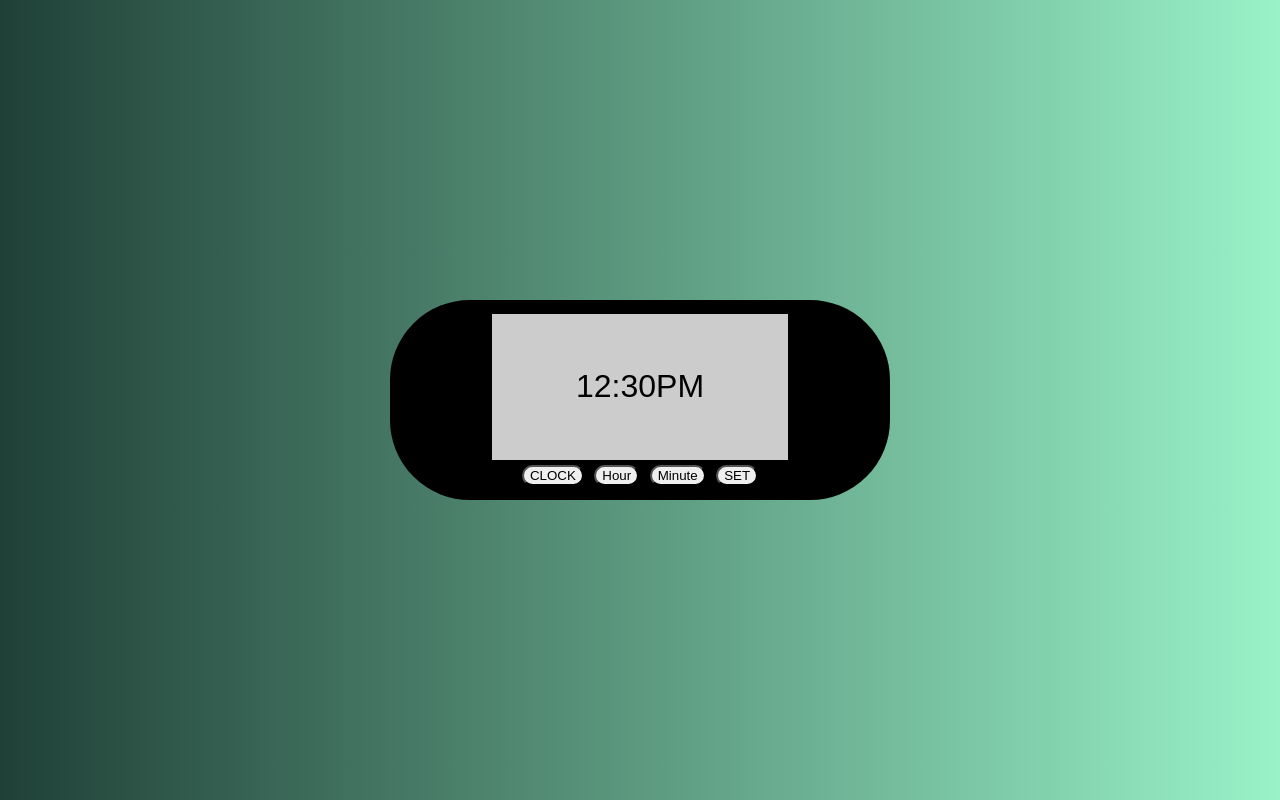
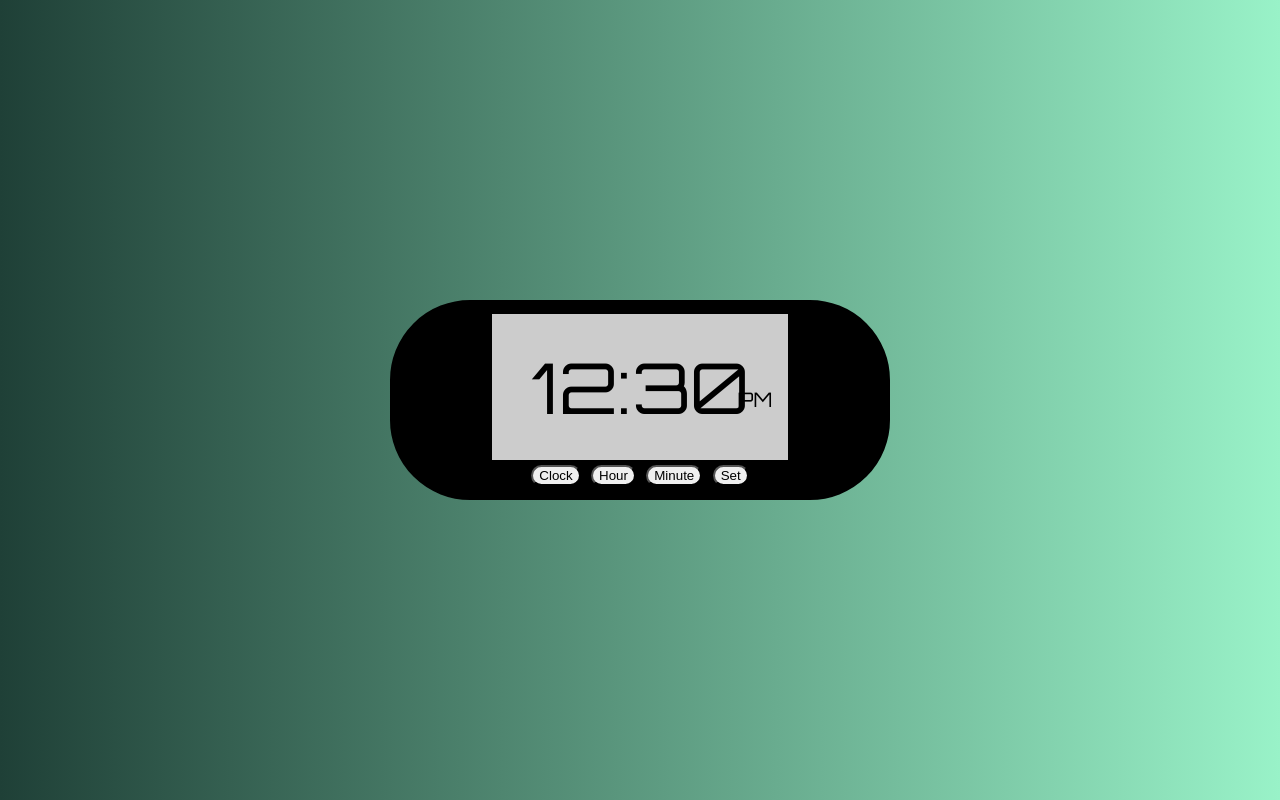
Before and after one commit to Payad/JSDigitalClock, a website: page index.html in a window 1280 px wide. Drawn offline with Linux system fonts and the light colour scheme; a web font is replaced by a local one.

Commit message:
set font-family and display styles

```diff
--- a/index.html
+++ b/index.html
@@ -4,22 +4,28 @@
     <meta charset="UTF-8">
     <meta http-equiv="X-UA-Compatible" content="IE=edge">
     <meta name="viewport" content="width=device-width, initial-scale=1.0">
+    <link href="https://fonts.googleapis.com/css2?family=Orbitron&family=Roboto&family=Ruthie&family=Stardos+Stencil&display=swap" rel="stylesheet">
     <link rel="stylesheet" href="dist/css/styles.css">
     <title>Digital Clock</title>
 </head>
 <body>
     <div class="digital-clock">
         <div class="display">
+            <!-- <div class="time"> -->
             <div class="hour">12</div>
             <div class="separator">:</div>
             <div class="minute">30</div>
-            <div class="meridian">PM</div>
+            <!-- </div> -->
+            <div>
+                <div class="meridian">PM</div>
+            </div>
+            <!-- <div class="meridian">PM</div> -->
         </div>
         <div class="clock-buttons">
-            <button class="clock">CLOCK</button>
+            <button class="clock">Clock</button>
             <button class="hourBtn">Hour</button>
             <button class="minuteBtn">Minute</button>
-            <button class="setBtn">SET</button>
+            <button class="setBtn">Set</button>
         </div>
     </div>
 </body>
--- a/src/scss/styles.scss
+++ b/src/scss/styles.scss
@@ -33,7 +33,20 @@ body {
         display: flex;
         justify-content: center;
         align-items: center;
-        font-size: 2rem;
+        // font-size: 4rem;
+        font-size: 70px;
+        position: relative;
+    }
+
+    .hour, .minute {
+        font-family: 'Orbitron', sans-serif;
+    }
+
+    .meridian {
+        position: absolute;
+        right: 0;
+        margin-right: 1rem;
+        font-size: 20px;
     }
 }
 
@@ -53,6 +66,7 @@ body {
         }
     }
 
+
     .clock, .hourBtn, .minuteBtn, .setBtn {
         border-radius: 5rem;
         margin: 3px;
```
Also changed, not shown: dist/css/styles.css, 1 other file.
